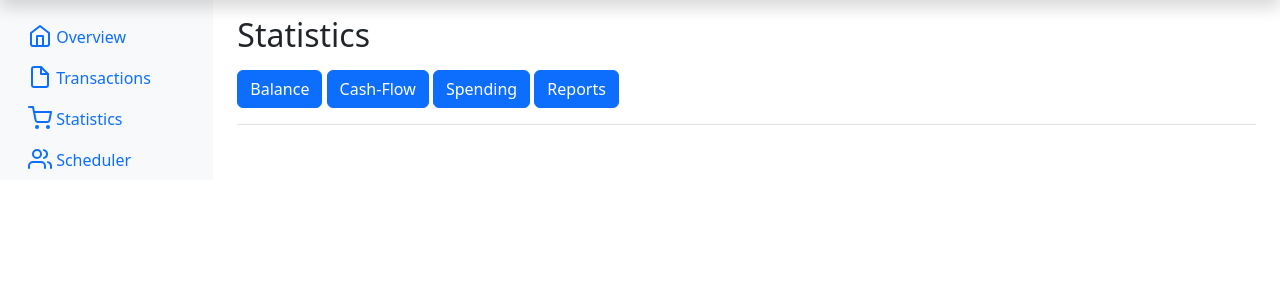
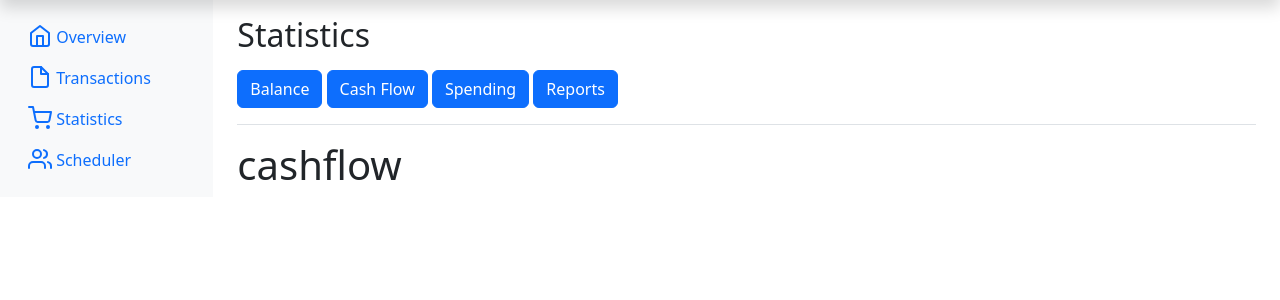
Before and after one commit to RomeoEncinares/Expense-Tracker, a Django app: template templates/statistics-cashflow.html in a window 1280 px wide. Shown: the part 40-340 px from the top of the page. Run offline with Django 4.2, Linux system fonts and the light colour scheme; the template is opened without the code that fills it, so the values that code supplies are empty; some libraries are stand-ins or nearby versions.

Commit message:
Add cashflow block

```diff
--- a/templates/statistics.html
+++ b/templates/statistics.html
@@ -11,7 +11,7 @@
 
   <div class="button-box pt-2 pb-3 mb-3 border-bottom">
     <a class="btn btn-primary" href="{% url 'statisticsBalance' %}">Balance</a>
-    <button type="button" class="btn btn-primary">Cash-Flow</button>
+    <a class="btn btn-primary" href="{% url 'statisticsCashFlow' %}">Cash Flow</a>
     <button type="button" class="btn btn-primary">Spending</button>
     <button type="button" class="btn btn-primary">Reports</button>
   </div>
@@ -19,4 +19,7 @@
   {% block balance %}
   {% endblock %}
 
+  {% block cashflow %}
+  {% endblock %}
+
 {% endblock %}
```
